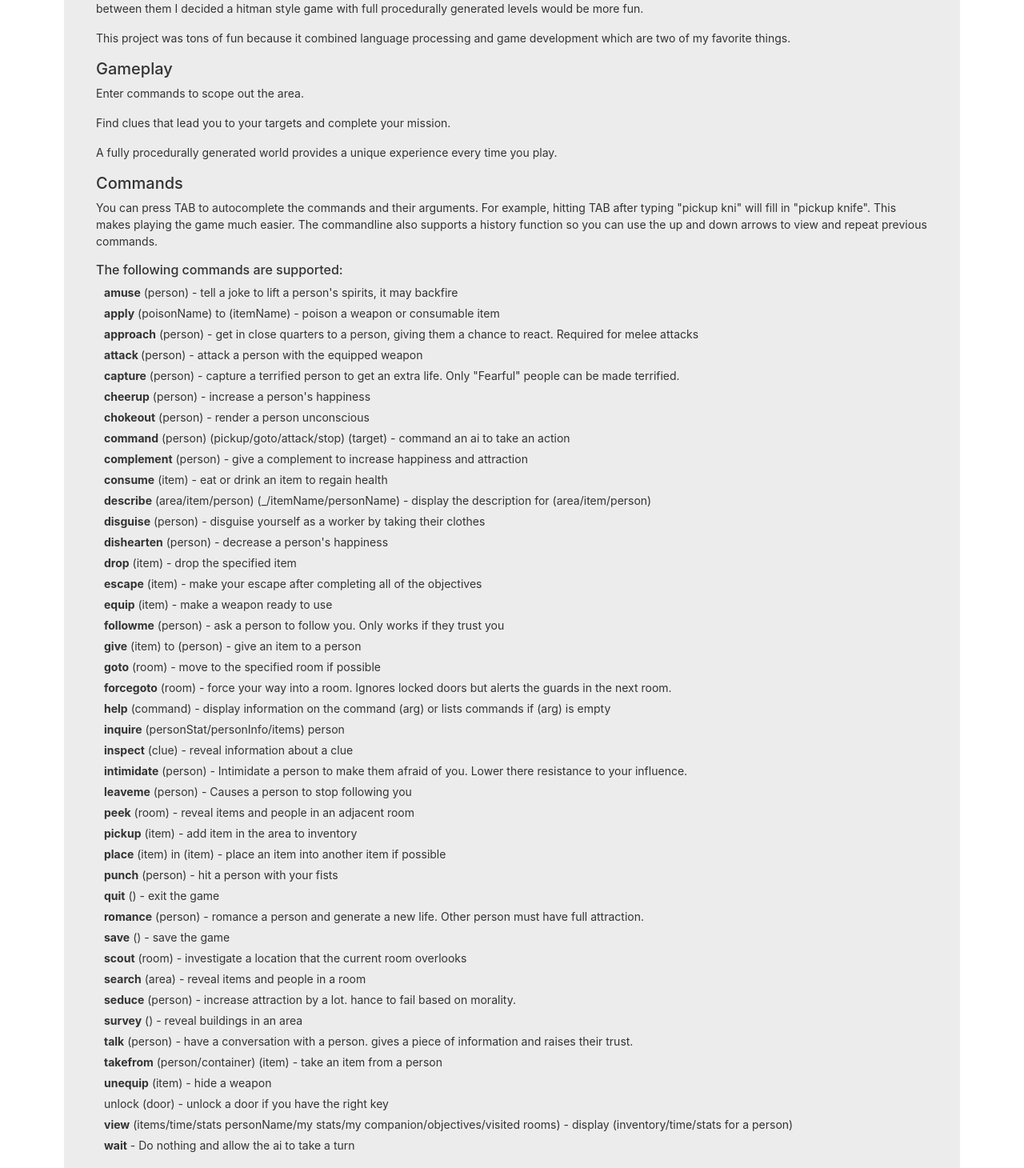
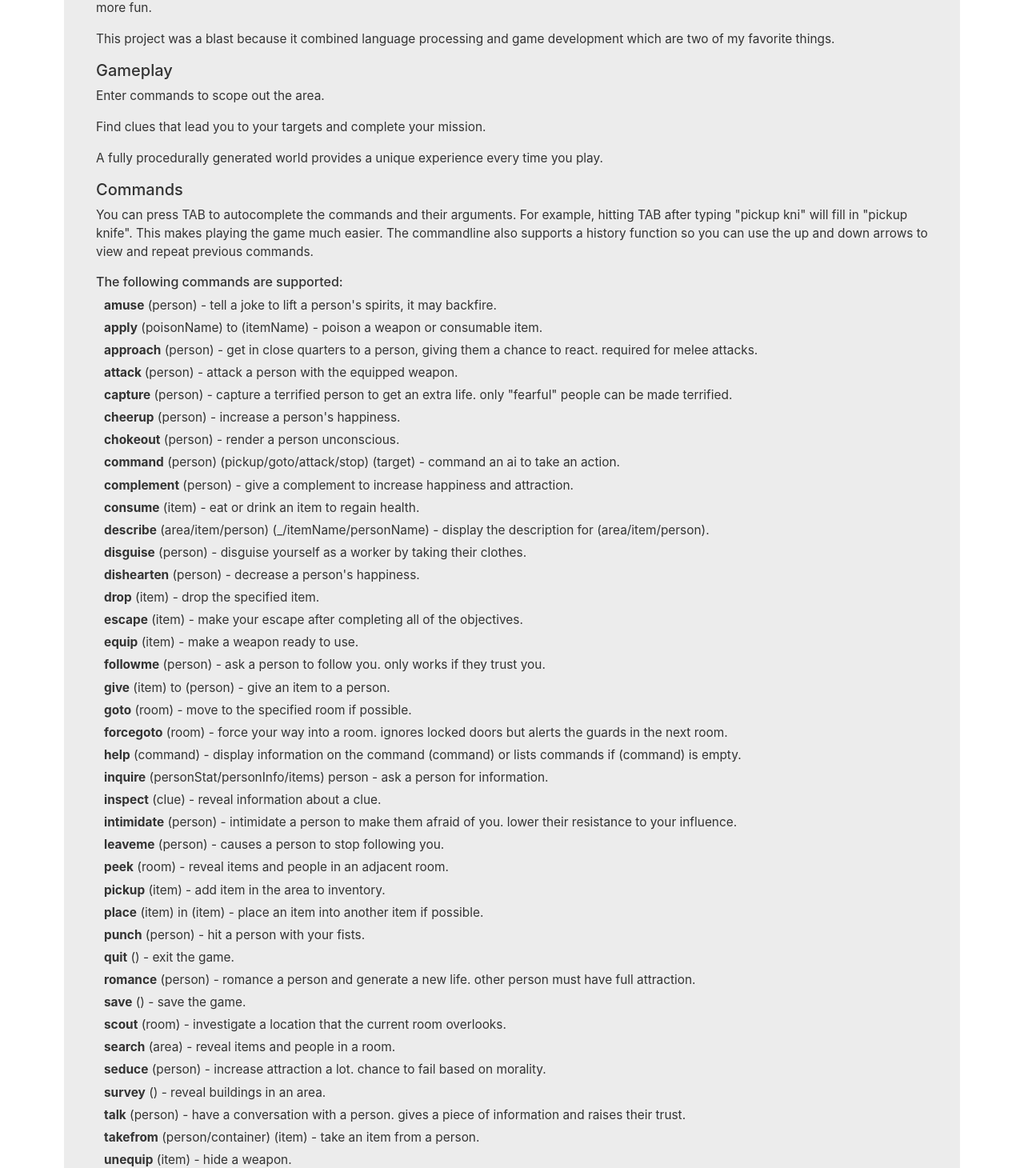
Before and after one commit to RyanB156/Portfolio-Site, an Angular app: page /projects/hitman in a window 1280 px wide. Shown: the part 278-1738 px from the top of the page at 80% size. Built offline with nearby package versions, Linux system fonts and the light colour scheme.

Commit message:
Fix hitman content and styles.

```diff
--- a/src/app/hitman/hitman.component.html
+++ b/src/app/hitman/hitman.component.html
@@ -3,9 +3,8 @@
   <h4>Check out the source on <a href="https://github.com/RyanB156/LogicGateIDE">github!</a></h4>
 
 
-  <h5>Project Summary</h5>
-  <p>I was inspired to make this project after working with the UNIX command line in my Introduction to Unix course at Poly. I wanted to make some sort of text based program that allowed the user to enter commands with tab autocomplete. I decided to make a game because I love programming games and it seemed like a lot of fun. This project started as a text-based choose your own adventure game, but once I built some rooms and allowed the player to move between them I decided a hitman style game with full procedurally generated levels would be more fun.</p>
-  <p>This project was tons of fun because it combined language processing and game development which are two of my favorite things.</p>
+  <p>I was inspired to make this project after working with the Unix command line in my Introduction to Unix course at Poly. I wanted to make some sort of text based program that allowed the user to enter commands with tab autocomplete. I decided to make a game because I love programming games and it seemed like a lot of fun. This project started as a text-based choose your own adventure game, but once I built some rooms and allowed the player to move between them I decided a hitman style game with full procedurally generated levels would be more fun.</p>
+  <p>This project was a blast because it combined language processing and game development which are two of my favorite things.</p>
 
   <h5>Gameplay</h5>
   <div>
@@ -19,48 +18,48 @@
   <h6>The following commands are supported:</h6>
 
   <div class="cmd-list indent">
-    <p><strong>amuse</strong> (person) - tell a joke to lift a person's spirits, it may backfire</p>
-    <p><strong>apply</strong> (poisonName) to (itemName) - poison a weapon or consumable item</p>
-    <p><strong>approach</strong> (person) - get in close quarters to a person, giving them a chance to react. Required for melee attacks</p>
-    <p><strong>attack </strong>(person) - attack a person with the equipped weapon</p>
-    <p><strong>capture</strong> (person) - capture a terrified person to get an extra life. Only "Fearful" people can be made terrified.</p>
-    <p><strong>cheerup</strong> (person) - increase a person's happiness</p>
-    <p><strong>chokeout</strong> (person) - render a person unconscious</p>
-    <p><strong>command</strong> (person) (pickup/goto/attack/stop) (target) - command an ai to take an action</p>
-    <p><strong>complement</strong> (person) - give a complement to increase happiness and attraction</p>
-    <p><strong>consume</strong> (item) - eat or drink an item to regain health</p>
-    <p><strong>describe</strong> (area/item/person) (_/itemName/personName) - display the description for (area/item/person)</p>
-    <p><strong>disguise</strong> (person) - disguise yourself as a worker by taking their clothes</p>
-    <p><strong>dishearten</strong> (person) - decrease a person's happiness</p>
-    <p><strong>drop</strong> (item) - drop the specified item</p>
-    <p><strong>escape</strong> (item) - make your escape after completing all of the objectives</p>
-    <p><strong>equip</strong> (item) - make a weapon ready to use</p>
-    <p><strong>followme</strong> (person) - ask a person to follow you. Only works if they trust you</p>
-    <p><strong>give</strong> (item) to (person) - give an item to a person</p>
-    <p><strong>goto</strong> (room) - move to the specified room if possible</p>
-    <p><strong>forcegoto</strong> (room) - force your way into a room. Ignores locked doors but alerts the guards in the next room.</p>
-    <p><strong>help</strong> (command) - display information on the command (arg) or lists commands if (arg) is empty</p>
-    <p><strong>inquire</strong> (personStat/personInfo/items) person</p>
-    <p><strong>inspect</strong> (clue) - reveal information about a clue</p>
-    <p><strong>intimidate</strong> (person) - Intimidate a person to make them afraid of you. Lower there resistance to your influence.</p>
-    <p><strong>leaveme</strong> (person) - Causes a person to stop following you</p>
-    <p><strong>peek</strong> (room) - reveal items and people in an adjacent room</p>
-    <p><strong>pickup</strong> (item) - add item in the area to inventory</p>
-    <p><strong>place</strong> (item) in (item) - place an item into another item if possible</p>
-    <p><strong>punch</strong> (person) - hit a person with your fists</p>
-    <p><strong>quit</strong> () - exit the game</p>
-    <p><strong>romance</strong> (person) - romance a person and generate a new life. Other person must have full attraction.</p>
-    <p><strong>save</strong> () - save the game</p>
-    <p><strong>scout</strong> (room) - investigate a location that the current room overlooks</p>
-    <p><strong>search</strong> (area) - reveal items and people in a room</p>
-    <p><strong>seduce</strong> (person) - increase attraction by a lot. hance to fail based on morality.</p>
-    <p><strong>survey</strong> () - reveal buildings in an area</p>
+    <p><strong>amuse</strong> (person) - tell a joke to lift a person's spirits, it may backfire.</p>
+    <p><strong>apply</strong> (poisonName) to (itemName) - poison a weapon or consumable item.</p>
+    <p><strong>approach</strong> (person) - get in close quarters to a person, giving them a chance to react. required for melee attacks.</p>
+    <p><strong>attack </strong>(person) - attack a person with the equipped weapon.</p>
+    <p><strong>capture</strong> (person) - capture a terrified person to get an extra life. only "fearful" people can be made terrified.</p>
+    <p><strong>cheerup</strong> (person) - increase a person's happiness.</p>
+    <p><strong>chokeout</strong> (person) - render a person unconscious.</p>
+    <p><strong>command</strong> (person) (pickup/goto/attack/stop) (target) - command an ai to take an action.</p>
+    <p><strong>complement</strong> (person) - give a complement to increase happiness and attraction.</p>
+    <p><strong>consume</strong> (item) - eat or drink an item to regain health.</p>
+    <p><strong>describe</strong> (area/item/person) (_/itemName/personName) - display the description for (area/item/person).</p>
+    <p><strong>disguise</strong> (person) - disguise yourself as a worker by taking their clothes.</p>
+    <p><strong>dishearten</strong> (person) - decrease a person's happiness.</p>
+    <p><strong>drop</strong> (item) - drop the specified item.</p>
+    <p><strong>escape</strong> (item) - make your escape after completing all of the objectives.</p>
+    <p><strong>equip</strong> (item) - make a weapon ready to use.</p>
+    <p><strong>followme</strong> (person) - ask a person to follow you. only works if they trust you.</p>
+    <p><strong>give</strong> (item) to (person) - give an item to a person.</p>
+    <p><strong>goto</strong> (room) - move to the specified room if possible.</p>
+    <p><strong>forcegoto</strong> (room) - force your way into a room. ignores locked doors but alerts the guards in the next room.</p>
+    <p><strong>help</strong> (command) - display information on the command (command) or lists commands if (command) is empty.</p>
+    <p><strong>inquire</strong> (personStat/personInfo/items) person - ask a person for information.</p>
+    <p><strong>inspect</strong> (clue) - reveal information about a clue.</p>
+    <p><strong>intimidate</strong> (person) - intimidate a person to make them afraid of you. lower their resistance to your influence.</p>
+    <p><strong>leaveme</strong> (person) - causes a person to stop following you.</p>
+    <p><strong>peek</strong> (room) - reveal items and people in an adjacent room.</p>
+    <p><strong>pickup</strong> (item) - add item in the area to inventory.</p>
+    <p><strong>place</strong> (item) in (item) - place an item into another item if possible.</p>
+    <p><strong>punch</strong> (person) - hit a person with your fists.</p>
+    <p><strong>quit</strong> () - exit the game.</p>
+    <p><strong>romance</strong> (person) - romance a person and generate a new life. other person must have full attraction.</p>
+    <p><strong>save</strong> () - save the game.</p>
+    <p><strong>scout</strong> (room) - investigate a location that the current room overlooks.</p>
+    <p><strong>search</strong> (area) - reveal items and people in a room.</p>
+    <p><strong>seduce</strong> (person) - increase attraction a lot. chance to fail based on morality.</p>
+    <p><strong>survey</strong> () - reveal buildings in an area.</p>
     <p><strong>talk</strong> (person) - have a conversation with a person. gives a piece of information and raises their trust.</p>
-    <p><strong>takefrom</strong> (person/container) (item) - take an item from a person</p>
-    <p><strong>unequip</strong> (item) - hide a weapon</p>
-    <p><strong></strong>unlock (door) - unlock a door if you have the right key</p>
-    <p><strong>view</strong> (items/time/stats personName/my stats/my companion/objectives/visited rooms) - display (inventory/time/stats for a person)</p>
-    <p><strong>wait</strong> - Do nothing and allow the ai to take a turn</p>
+    <p><strong>takefrom</strong> (person/container) (item) - take an item from a person.</p>
+    <p><strong>unequip</strong> (item) - hide a weapon.</p>
+    <p><strong></strong>unlock (door) - unlock a door if you have the right key.</p>
+    <p><strong>view</strong> (items/time/stats personName/my stats/my companion/objectives/visited rooms) - display (inventory/time/stats for a person).</p>
+    <p><strong>wait</strong> - do nothing and allow the ai to take a turn.</p>
   </div>
 
   <h5>Guards</h5>
@@ -71,7 +70,7 @@
 
   <h5>NPCs</h5>
   <p>The people around you can be your best friends or your worst enemies. Befriend them and they will give you valuable information and even follow your orders. Slight them and they will attack and alert the guards.</p>
-  <p>If an NPC trusts you enough, you can use them as backup in case you get incapicated during your mission.</p>
+  <p>If an NPC trusts you enough, you can use them as backup in case you get incapacitated during your mission.</p>
 
   <h5>Gameplay Examples</h5>
   <div class="img-list">
--- a/src/app/hitman/hitman.component.scss
+++ b/src/app/hitman/hitman.component.scss
@@ -1,4 +1,6 @@
-
+p {
+  font-size: 1.1em;
+}
 
 div.cmd-list p {
   margin: 5px 0px;
```
